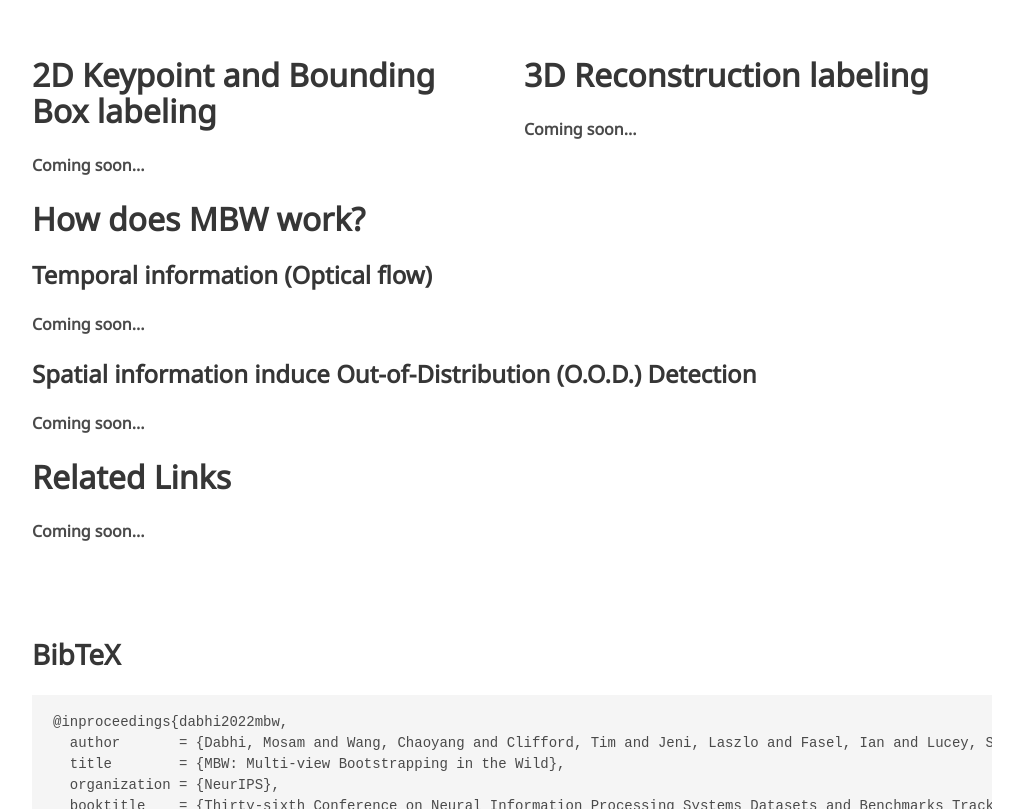
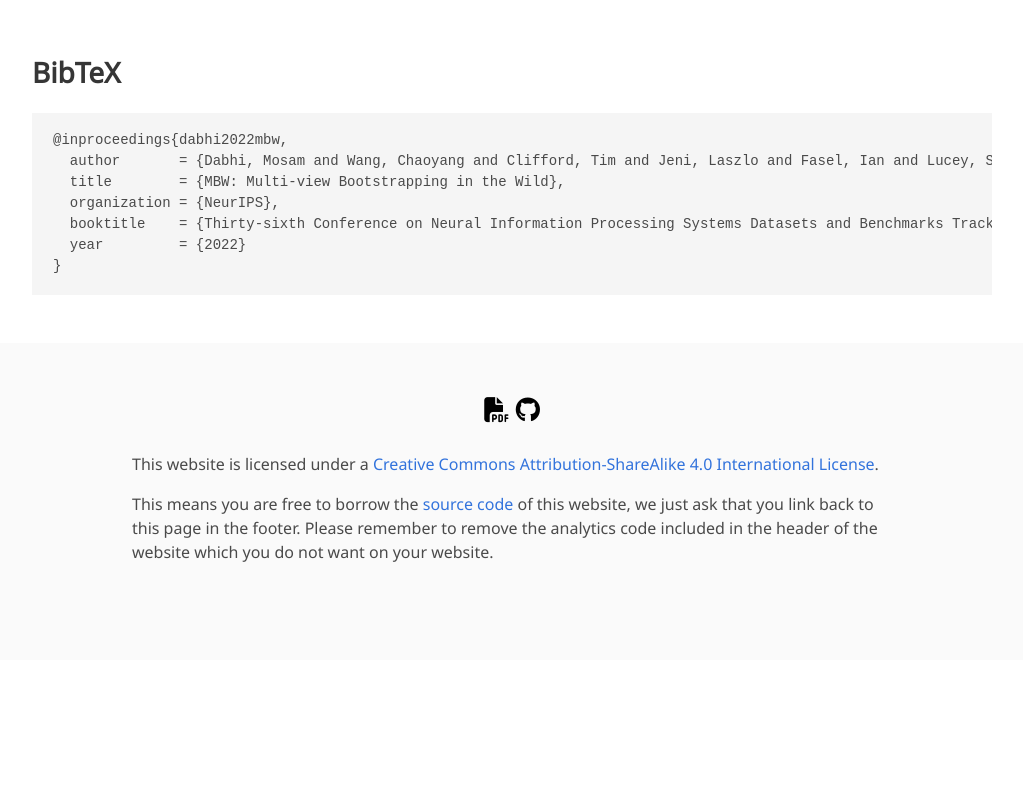
Before and after one commit to multiview-bootstrapping-in-wild/multiview-bootstrapping-in-wild.github.io, a plain HTML site: page index.html in a window 1280 px wide. Shown: the part 2537-3346 px from the top of the page, without its empty margins (128-1151 px from the left). After the commit the page ends 3197 px from the top, so only its background shows below. Drawn offline with nearby package versions, Linux system fonts and the light colour scheme; some icons are missing; a web font is replaced by a local one.

Commit message:
Remove redudnant stuff as of now.

```diff
--- a/index.html
+++ b/index.html
@@ -293,117 +293,6 @@
 </section>
 
 
-<section class="section">
-  <div class="container is-max-desktop">
-
-    <div class="columns is-centered">
-
-      <div class="column">
-        <div class="content">
-          <h2 class="title is-3">2D Keypoint and Bounding Box labeling</h2>
-
-          <p>
-            <b>Coming soon...</b>
-          </p>
-<!--           <video id="dollyzoom" autoplay controls muted loop playsinline height="100%">
-            <source src="graphics/mbw_1.mp4"
-                    type="video/mp4">
-          </video> -->
-        </div>
-      </div>
-
-      <!-- Matting. -->
-      <div class="column">
-        <h2 class="title is-3">3D Reconstruction labeling</h2>
-        <div class="columns is-centered">
-          <div class="column content">
-            <p>
-              <b>Coming soon...</b>
-            </p>
-<!--             <video id="video" controls playsinline height="100%">
-              <source src=""
-                      type="video/mp4">
-            </video> -->
-          </div>
-
-        </div>
-      </div>
-    </div>
-
-    <div class="columns is-centered">
-      <div class="column is-full-width">
-        <h2 class="title is-3">How does MBW work?</h2>
-
-        <h3 class="title is-4">Temporal information (Optical flow)</h3>
-        <div class="content has-text-justified">
-          <p>
-            <b>Coming soon...</b>
-          </p>
-        </div>
-<!--         <div class="columns is-vcentered interpolation-panel">
-          <div class="column is-3 has-text-centered">
-            <img src=".jpg"
-                 class="interpolation-image"
-                 alt="Interpolate start reference image."/>
-            <p>Start Frame</p>
-          </div>
-          <div class="column interpolation-video-column">
-            <div id="interpolation-image-wrapper">
-              Loading...
-            </div>
-            <input class="slider is-fullwidth is-large is-info"
-                   id="interpolation-slider"
-                   step="1" min="0" max="100" value="0" type="range">
-          </div>
-          <div class="column is-3 has-text-centered">
-            <img src=".jpg"
-                 class="interpolation-image"
-                 alt="Interpolation end reference image."/>
-            <p class="is-bold">End Frame</p>
-          </div>
-        </div>
-        <br/> -->
-
-        <!-- Re-rendering. -->
-        <h3 class="title is-4">Spatial information induce Out-of-Distribution (O.O.D.) Detection</h3>
-        <div class="content has-text-justified">
-          <p>
-            <b>Coming soon...</b>
-          </p>
-        </div>
-<!--         <div class="content has-text-centered">
-          <video id="replay-video"
-                 controls
-                 muted
-                 preload
-                 playsinline
-                 width="75%">
-            <source src=".mp4"
-                    type="video/mp4">
-          </video>
-        </div> -->
-
-      </div>
-    </div>
-
-    <div class="columns is-centered">
-      <div class="column is-full-width">
-        <h2 class="title is-3">Related Links</h2>
-
-        <div class="content has-text-justified">
-          <p>
-            <b>Coming soon...</b>
-            <!-- There's a lot of excellent work that was introduced low-shot labeling -->
-          </p>
-
-        </div>
-      </div>
-    </div>
-
-  </div>
-</section>
-
-
 <section class="section" id="BibTeX">
   <div class="container is-max-desktop content">
     <h2 class="title">BibTeX</h2>
```
